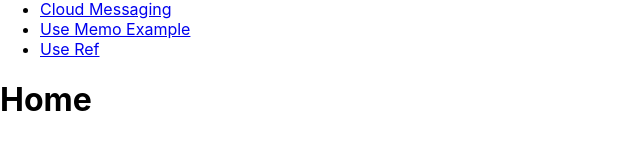
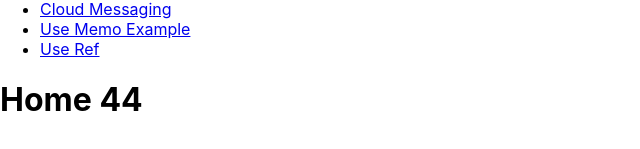
Before and after one commit to haiderabbas110/mern-stack, a React (Create React App) app in the folder Frontend/reactjs/my-app/: page / in a window 1280 px wide. Shown: the part 397-546 px from the top of the page, without its empty margins (0-640 px from the left). Built offline with nearby package versions, Linux system fonts and the light colour scheme.

Commit message:
context api

```diff
--- a/Frontend/reactjs/my-app/src/App.js
+++ b/Frontend/reactjs/my-app/src/App.js
@@ -28,7 +28,7 @@ import ViewMessage from "./components/FireBase/Cloud-Message/View-Message";
 
 import EffectUseCleanup from "./components/EffectUseCleanup";
 import RefUse from "./components/refUse";
-
+import { counterContext } from "./context/context";
 
 
 const list = [
@@ -49,6 +49,10 @@ const list = [
 
 function App() {
   const [user, setUser] = useState(list)
+  const [count, setcount] = useState(44)
+
+
+
 
   let submit = () => {
     console.log("clicked");
@@ -73,7 +77,7 @@ function App() {
   }
   return (
     <>
-
+      <counterContext.Provider value={count}>
         <BrowserRouter>
           <Header />
           <Routes>
@@ -110,7 +114,7 @@ function App() {
 
           </Routes>
         </BrowserRouter>
-
+      </counterContext.Provider>
 
 
       {/* <Users users={user} handDelete={deletion} /> */}
--- /dev/null
+++ b/Frontend/reactjs/my-app/src/context/context.js
@@ -0,0 +1,2 @@
+import { createContext } from "react";
+export const counterContext = createContext(0)
--- a/Frontend/reactjs/my-app/src/pages/Home.jsx
+++ b/Frontend/reactjs/my-app/src/pages/Home.jsx
@@ -1,7 +1,11 @@
+import { useContext } from "react";
+import {counterContext} from "../context/context"
+
 let Home = () => {
+    const counter = useContext(counterContext)
     return (
         <div>
-            <h1>Home</h1>
+            <h1>Home {counter}</h1>
         </div>
     )
 }
```
Lines whose indentation alone changed are shown as unchanged.
